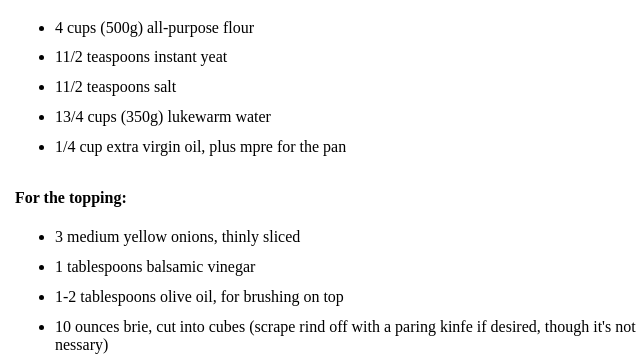
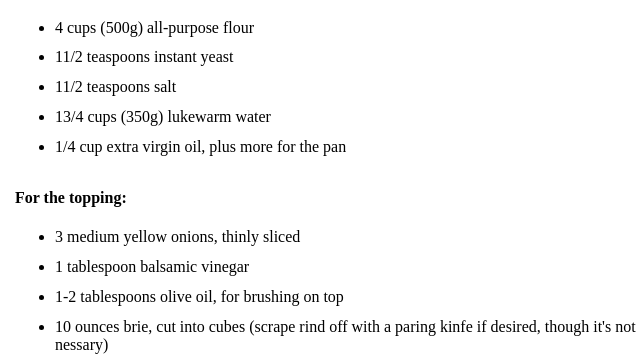
Before and after one commit to mauriziotessarin/esercizioD2, a plain HTML site: page index.html in a window 1280 px wide. Shown: the part 921-1277 px from the top of the page, 309-949 px from the left. Drawn offline with Linux system fonts and the light colour scheme.

Commit message:
Update index.html

```diff
--- a/index.html
+++ b/index.html
@@ -43,17 +43,17 @@
                 </h4>
                 <ul>
                     <li>4 cups (500g) all-purpose flour</li>
-                    <li>11/2 teaspoons instant yeat</li>
+                    <li>11/2 teaspoons instant yeast</li>
                     <li>11/2 teaspoons salt</li>
                     <li>13/4 cups (350g) lukewarm water</li>
-                    <li>1/4 cup extra virgin oil, plus mpre for the pan</li>
+                    <li>1/4 cup extra virgin oil, plus more for the pan</li>
                 </ul>
                 <h4>
                     For the topping:
                 </h4>
                 <ul>
                     <li>3 medium yellow onions, thinly sliced</li>
-                    <li>1 tablespoons balsamic vinegar</li>
+                    <li>1 tablespoon balsamic vinegar</li>
                     <li>1-2 tablespoons olive oil, for brushing on top</li>
                     <li>10 ounces brie, cut into cubes (scrape rind off with a paring kinfe if desired, though it's not nessary)</li>
                     <li>1 1/2 cups fresh or frozen cranberries</li>
```
